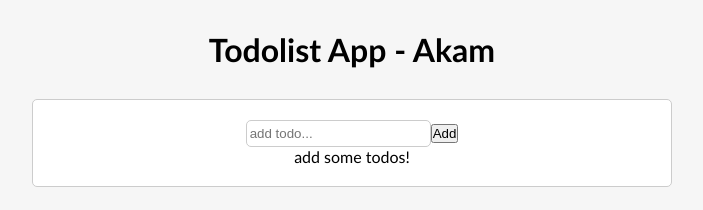
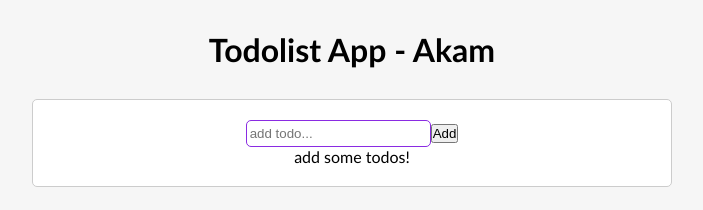
Before and after one commit to akamzandi/Todolist-App, a React (Create React App) app: page / in a window 1280 px wide. Shown: the top 210 px of the page, without its empty margins (288-991 px from the left). Built offline with nearby package versions, Linux system fonts and the light colour scheme.

Commit message:
minor input style change

```diff
--- a/src/App.css
+++ b/src/App.css
@@ -43,4 +43,5 @@ input {
 }
 
 input:focus {
+  border: 1px solid blueviolet;
 }
```
